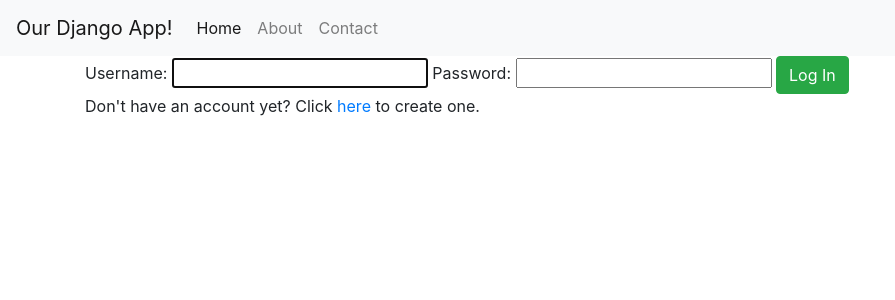
After one commit to Rayliable/portfolio-site-IMD2900, a Django app: page /login/ in a window 1280 px wide. The commit adds this page. Shown: the top 300 px of the page, without its empty margins (0-895 px from the left). Run offline with Django 4.2, Linux system fonts and the light colour scheme; some libraries are stand-ins or nearby versions.

Commit message:
Added login page and message on home page to verify login status

```diff
--- a/portfolio_site_IMD2900/settings.py
+++ b/portfolio_site_IMD2900/settings.py
@@ -124,3 +124,7 @@
 # https://docs.djangoproject.com/en/4.2/ref/settings/#default-auto-field
 
 DEFAULT_AUTO_FIELD = 'django.db.models.BigAutoField'
+
+#Use this to determine where users are directed after logging in/out!
+LOGIN_REDIRECT_URL="/"
+LOGOUT_REDIRECT_URL="/"
--- /dev/null
+++ b/register/templates/registration/login.html
@@ -0,0 +1,14 @@
+{% extends "home.html" %}
+
+{% block title %}
+Login here
+{% endblock %}
+
+{% block content %}
+    <form method="POST" class="form-group">
+        {% csrf_token %}
+        {{ form }}
+        <button type="submit" class="btn btn-success">Log In</button>
+    <p>Don't have an account yet? Click <a href="/register">here</a> to create one.</p>
+    </form>
+{% endblock %}
--- a/templates/home.html
+++ b/templates/home.html
@@ -32,7 +32,15 @@
         </ul>
       </div>
     </nav>
-    <div class="container">{% block content %} {% endblock %}</div>
+    <div class="container">
+        {% block content %}
+           {% if user.is_authenticated %}
+              Signed in!
+           {% else %}
+               <p><a href="/login">Please log in here.</a></p>
+           {% endif %}
+        {% endblock %}
+    </div>
     <script src="https://code.jquery.com/jquery-3.3.1.slim.min.js"></script>
     <script src="https://stackpath.bootstrapcdn.com/bootstrap/4.3.1/js/bootstrap.bundle.min.js" ></script>
   </body>
```
Also changed, not shown: db.sqlite3.
